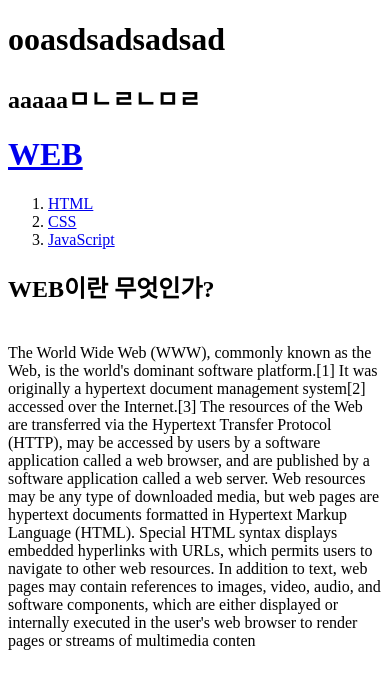
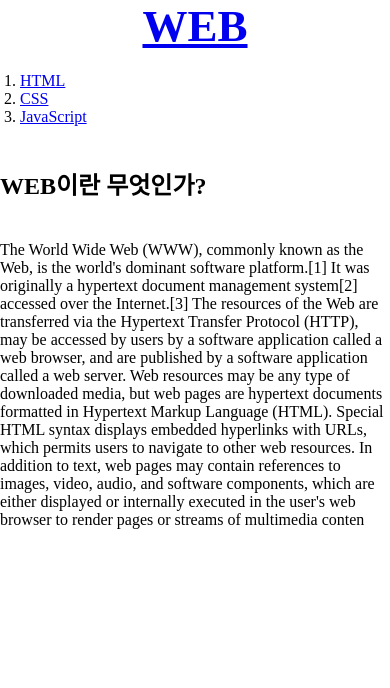
Before and after one commit to KimKH372/Web_Workspace, a plain HTML site: page WEB1/index.html in a window 390 px wide. Drawn offline with Linux system fonts and the light colour scheme.

Commit message:
css 적용(~1111)

```diff
--- a/WEB1/index.html
+++ b/WEB1/index.html
@@ -3,17 +3,58 @@
 <head>
 <title>WEB1 - WEB </title>
 <meta charset="utf-8">
+
+<style>
+    body{
+        margin: 0;
+    }
+    h1 {
+        font-size: 45px;
+        text-align: center;
+        border-bottom: 1px solid gray;
+        margin: 0;
+    }
+    ol {
+        border-right: 1px solid gray;
+        width: 100px;
+        margin: 0;
+        padding: 20px;
+    }
+    #grid {
+
+      display: grid;
+      grid-template-columns: 150px 1fr;
+    }
+    @media(max-width :800px){
+                #grid {
+                    display: block;
+                }
+                #grid ol {
+                    border-right: none;
+                }
+                h1 {
+                    border-bottom: none;
+                }
+
+            }
+</style>
 </head>
 <body>
-<h1>ooasdsadsadsad</h1>
-<h2>aaaaaㅁㄴㄹㄴㅁㄹ</h2>
+
 <h1><a href="index.html">WEB</a></h1>
+<div id="grid">
+
+
 <ol>
 <li><a href="1.html">HTML</a></li>
 <li><a href="2.html">CSS</a></li>
 <li><a href="3.html">JavaScript</a></li>
 </ol>
+
+<div>
+
 <h2>WEB이란 무엇인가?</h2>
+
 <p style="margin-top: 40px;">
 The World Wide Web (WWW), commonly known as the Web, is the world's dominant software platform.[1] It was
 originally a hypertext document management system[2] accessed over the Internet.[3]
@@ -25,5 +66,7 @@ to navigate to other web resources. In addition to text, web pages may contain r
 software components, which are either displayed or internally executed in the user's web browser to render pages or
 streams of multimedia conten
 </p>
+</div>
+</div>
 </body>
 </html>
```
